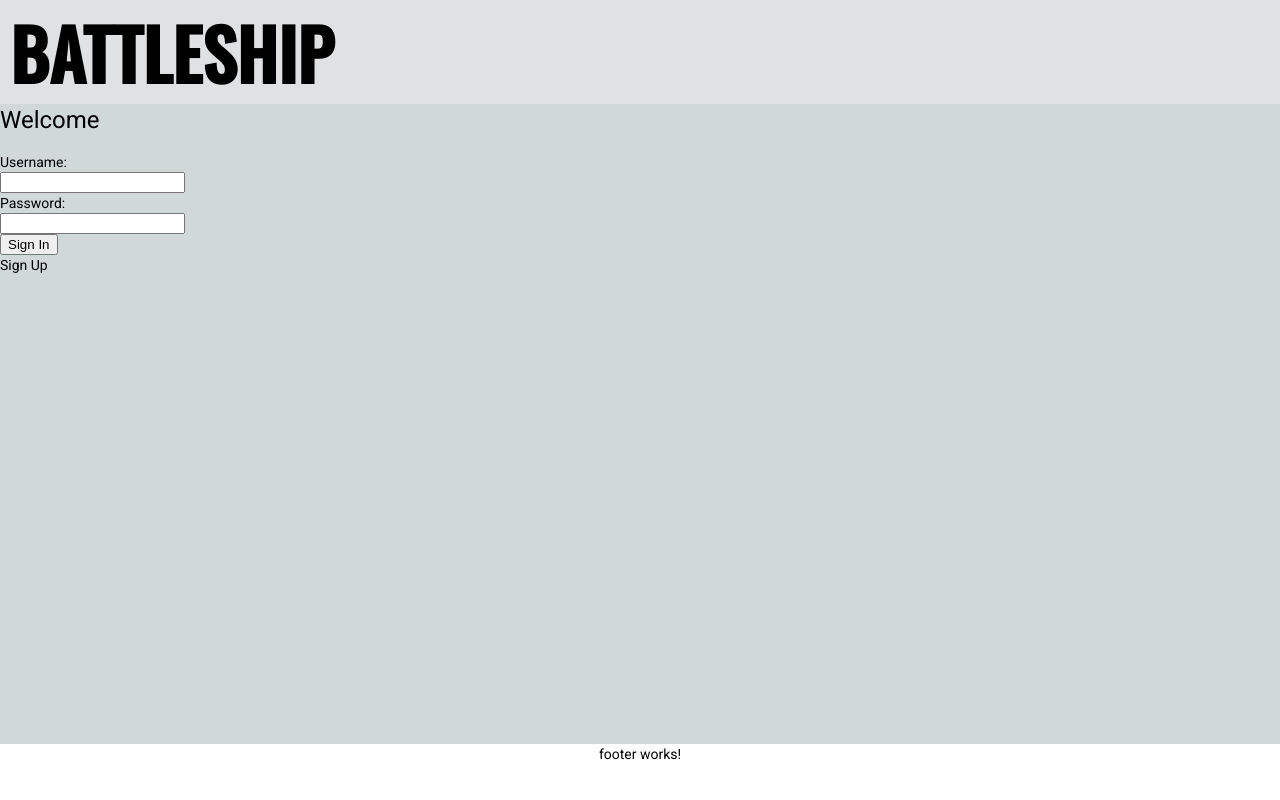
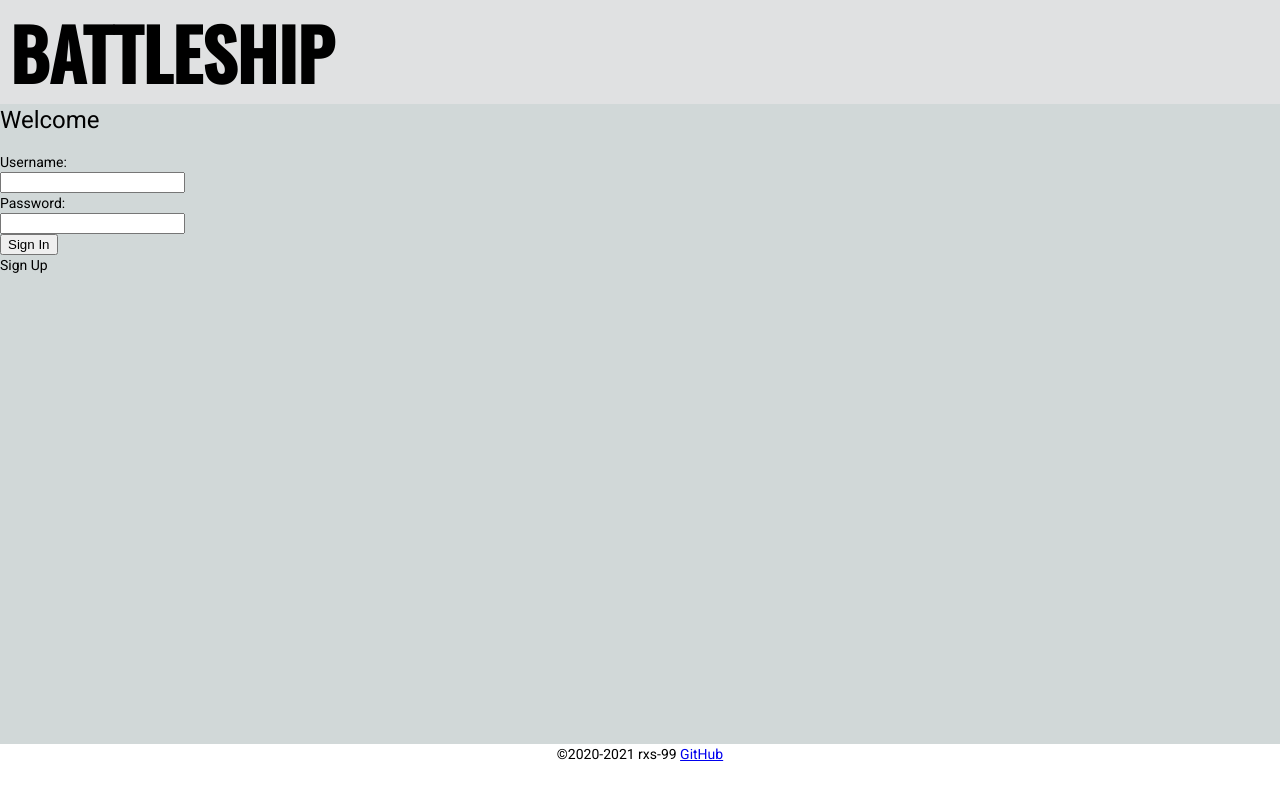
Before and after one commit to rxs-99/battleship, an Angular app in the folder BattleShip/: page /body/login in a window 1280 px wide. Built offline with nearby package versions, Linux system fonts and the light colour scheme.

Commit message:
updated footer

```diff
--- a/BattleShip/src/app/components/footer/footer.component.html
+++ b/BattleShip/src/app/components/footer/footer.component.html
@@ -1,3 +1,3 @@
 <div id="footer-wrapper">
-    <p>footer works!</p>
+    <p> &#169;2020-{{currentYear}}  rxs-99  <a href={{githubRepoLink}}>GitHub</a></p>
 </div>
--- a/BattleShip/src/app/components/footer/footer.component.ts
+++ b/BattleShip/src/app/components/footer/footer.component.ts
@@ -7,9 +7,14 @@ import { Component, OnInit } from '@angular/core';
 })
 export class FooterComponent implements OnInit {
 
+  currentYear: number;
+  githubRepoLink: string;
+
   constructor() { }
 
   ngOnInit(): void {
+    this.currentYear = new Date().getUTCFullYear();
+    this.githubRepoLink = "https://github.com/rxs-99/battleship";
   }
 
 }
--- a/BattleShip/src/environments/environment.ts
+++ b/BattleShip/src/environments/environment.ts
@@ -3,7 +3,8 @@
 // The list of file replacements can be found in `angular.json`.
 
 export const environment = {
-  production: false
+  production: false,
+  apiServer: "http://localhost:8080/"
 };
 
 /*
```
